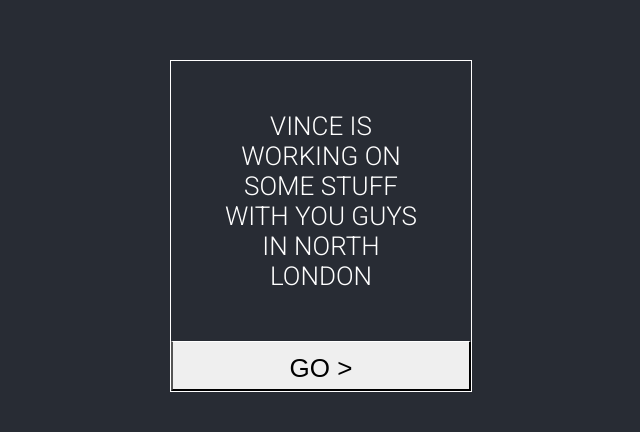
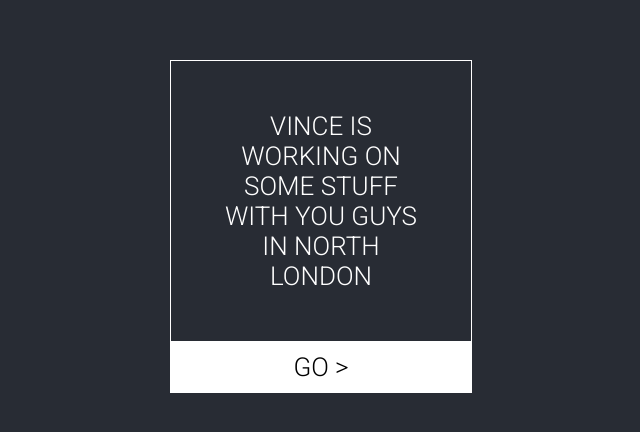
Before and after one commit to VincentHui/haikuApp2, a React (Create React App) app: page / in a window 1280 px wide. Shown: the part 174-606 px from the top of the page, without its empty margins (319-959 px from the left). Built offline with nearby package versions, Linux system fonts and the light colour scheme.

Commit message:
making sure buttons aren't shit

```diff
--- a/src/homeTiles/homeTile.jsx
+++ b/src/homeTiles/homeTile.jsx
@@ -58,9 +58,11 @@ const Title = styled.div`
   user-select:none;
 `
 
-export const TileButton = styled.button`
+export const TileButton = styled.div`
   height: ${TITLE_HEIGHT}px;
   width: ${TILE_WIDTH}px;
+  background-color: white;
+  color: black;
   line-height: 50px;
   font-size: calc(10px + 2vmin);
   border-top: thin solid white;
--- a/src/intro/intro.jsx
+++ b/src/intro/intro.jsx
@@ -48,46 +48,51 @@ const Guttering= ({render})=>
         <div style={{height:100}}></div>
     </Item>)
 const introContent =[
-    ({height,opacity, y, roty})=><IntroTile style={{
-        // height:height,
+    ({height,opacity, y}, onclick)=><IntroTile style={{
         opacity:opacity,
         transform:y.interpolate(y => `translate3d(${y}px,0,0)`)}}>
-        {/* <div style={{height:300}}>Vince is working on some shit with you guys in north london</div> */}
         <div style={{ margin: 50, opacity:0}}>
             <div style={ {opacity:0} }>Vince is working on some stuff</div>
             <div style={ {opacity:0} }>with you guys in north london</div>
         </div>
-        <TileButton onClick={()=>{}} style={{width:'100%', opacity:0}}>GO ></TileButton>
+        <TileButton onClick={()=>onclick()} style={{width:'100%', opacity:0}}>GO ></TileButton>
     </IntroTile>,
-    ({height,opacity, y})=><IntroTile style={{
-        // height:height,
+    ({height,opacity, y}, onclick)=><IntroTile style={{
+        opacity:opacity,
+        transform:y.interpolate(y => `translate3d(${y}px,0,0)`)}}>
+        <div style={{ margin: 50, opacity:0}}>
+            <div style={ {opacity:0} }>Vince is working on some stuff</div>
+            <div style={ {opacity:0} }>with you guys in north london</div>
+        </div>
+        <TileButton onClick={()=>onclick()} style={{width:'100%', opacity:0}}>GO ></TileButton>
+    </IntroTile>,
+    ({height,opacity, y}, onclick)=><IntroTile style={{
+
         opacity:opacity,
         transform:y.interpolate(y => `translate3d(${y}px,0,0)`)}}>
         <div style={{ margin: 50}}>
             <div>Vince is working on some stuff</div>
             <div style={ {opacity:0} }>with you guys in north london</div>
         </div>
-        <TileButton onClick={()=>{}} style={{width:'100%', opacity:0}}>GO ></TileButton>
+        <TileButton onClick={()=>onclick()} style={{width:'100%', opacity:0}}>GO ></TileButton>
     </IntroTile>,
-    ({height,opacity, y})=><IntroTile style={{
-        // height:height,
+    ({height,opacity, y}, onclick)=><IntroTile style={{
         opacity:opacity,
         transform:y.interpolate(y => `translate3d(${y}px,0,0)`)}}>
         <div style={{ margin: 50}}>
             <div style={ {opacity:0} }>Vince is working on some stuff</div>
             <div>with you guys in north london</div>
         </div>
-        <TileButton onClick={()=>{}} style={{width:'100%', opacity:0}}>GO ></TileButton>
+        <TileButton onClick={()=>onclick()} style={{width:'100%', opacity:0}}>GO ></TileButton>
     </IntroTile>,
-    ({height,opacity, y})=><IntroTile style={{
-        // height:height,
+    ({height,opacity, y}, onclick)=><IntroTile style={{
         opacity:opacity,
         transform:y.interpolate(y => `translate3d(${y}px,0,0)`)}}>
         <div style={{ margin: 50, opacity:0}}>
             <div style={ {opacity:0} }>Vince is working on some stuff</div>
             <div style={ {opacity:0} }>with you guys in north london</div>
         </div>
-        <TileButton onClick={()=>{}} style={{width:'100%'}}>GO ></TileButton>
+        <TileButton onClick={()=>onclick()} style={{width:'100%'}}>GO ></TileButton>
     </IntroTile>
 
 ]
@@ -106,7 +111,7 @@ const Intro =({openModal})=>{
         <Grid style={{minHeight:'100vh'}}>
             <Guttering render={isDesktop}/>
             <CenterFlex col={3}>
-                {trail.map(({...props},index)=>introContent[index](props))}
+                {trail.map(({...props},index)=>introContent[index](props, openModal))}
 
             </CenterFlex>
             <Guttering render={isDesktop}/>
```
